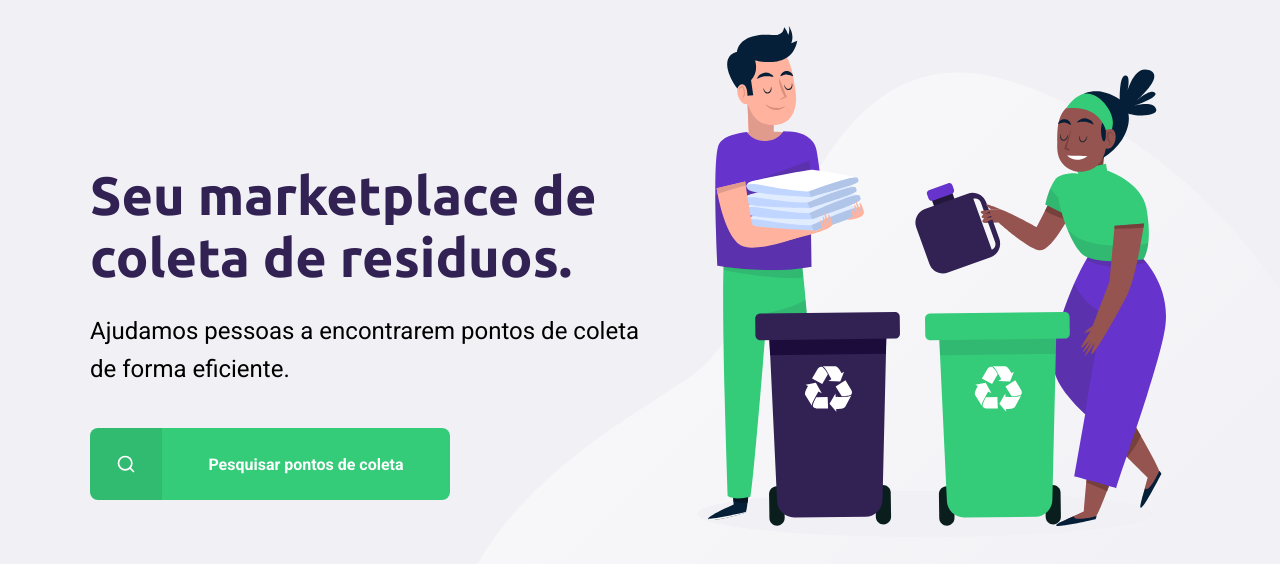
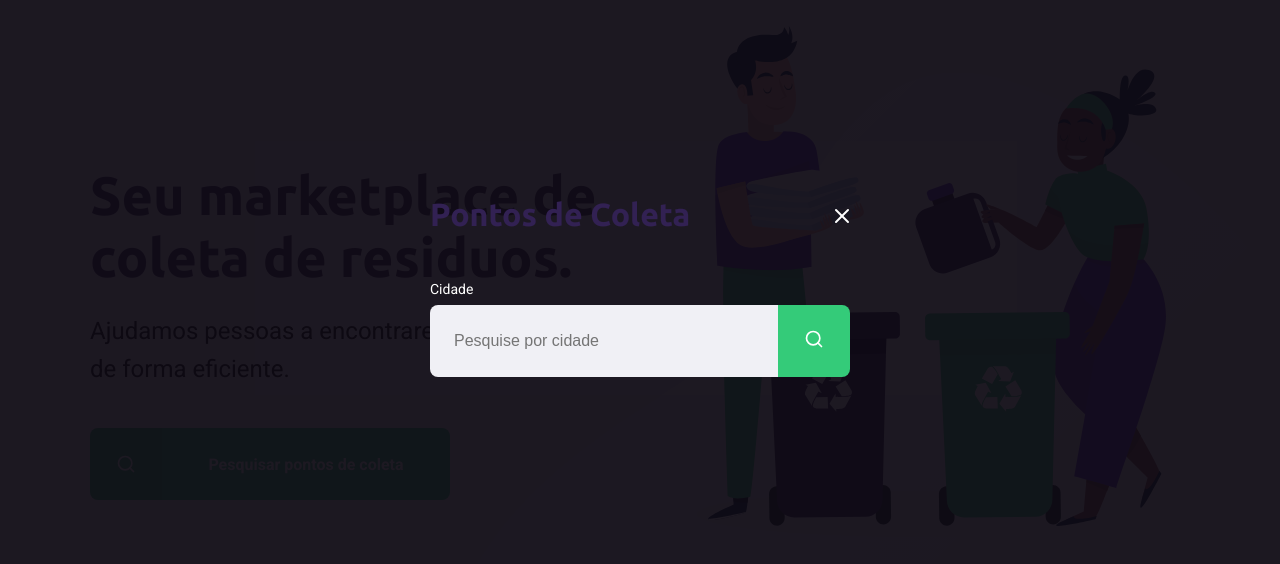
Before and after one commit to rafaelfaragao/nlwecoleta, a plain HTML site: page index.html in a window 1280 px wide. Both pictures are taken after a click on the link "Pesquisar pontos de coleta". Shown: the part 114-678 px from the top of the page. Drawn offline with Linux system fonts and the light colour scheme.

Commit message:
create modal search collect point

```diff
--- a/index.html
+++ b/index.html
@@ -10,6 +10,8 @@
 
     <link rel="stylesheet" href="/styles/main.css">
     <link rel="stylesheet" href="/styles/home.css">
+    <link rel="stylesheet" href="/styles/modal.css">
+
     <link rel="stylesheet" href="/styles/responsive.css">
 </head>
 
@@ -44,6 +46,28 @@
 
     </div>
 
+        <div id="modal" class="hide">
+            <div class="content">
+                <div class="header">
+                    <h1>Pontos de Coleta</h1>
+                    <a href="#">Fechar</a>
+                </div>
+                <form action="">
+                    <label for="search">Cidade</label>
+                    <div class="search field">
+                        <input type="text" name="search" placeholder="Pesquise por cidade">
+                        <button>
+                            <img src="/assets/search.svg" alt="Buscar">
+                        </button>
+                    </div>
+                </form>
+
+            </div>
+
+        </div>
+
+    <script src="/scripts/index.js"></script>
+
 </body>
 
 </html>
--- /dev/null
+++ b/scripts/index.js
@@ -0,0 +1,11 @@
+const buttonSearch = document.querySelector("#page-home main a")
+const modal = document.querySelector("#modal")
+const close = document.querySelector("#modal .header a")
+
+buttonSearch.addEventListener("click", ()=>{
+    modal.classList.remove("hide")
+})
+
+close.addEventListener("click", ()=>{
+    modal.classList.add("hide")
+})
--- /dev/null
+++ b/styles/modal.css
@@ -0,0 +1,86 @@
+#modal{
+    background-color: #0E0A14ef;
+
+    height: 100vh;
+    width: 100vw;
+
+    position: fixed;
+    top: 0;
+
+    display: flex;
+    justify-content: center;
+    align-items: center;
+
+    transition: 400ms;
+}
+
+#modal .content{
+    color: white;
+
+    width: 420px;
+}
+
+#modal.hide{
+    display: none;
+}
+
+#modal .header{
+    display: flex;
+    align-items: center;
+    justify-content: space-between;
+    margin-bottom: 48px;
+}
+
+#modal .header a{
+    background-image: url("../assets/x.svg");
+    width: 20px;
+    height: 20px;
+
+    display: flex;
+    font-size: 0.01px;
+}
+
+#modal .haeder h1{
+    color: white;
+    font-size: 36px;
+    line-height: 42px;
+}
+
+#modal form label{
+    font-size: 14px;
+    line-height: 16px;
+
+    display: block;
+    margin-bottom: 8px;
+}
+
+#modal form .field {
+    display: flex;
+}
+
+#modal form input{
+    flex: 1;
+
+    background-color: #f0f0f5; /* criar variavel color*/
+
+    border-radius: 8px 0 0 8px;
+    border: 0;
+
+    padding: 16px 24px;
+
+    font-size: 16px;
+    color: #6c6c80
+}
+
+#modal form button{
+    width: 72px;
+    height: 72px;
+
+    background-color: var(--primary-color);
+    border: 0;
+    border-radius: 0 8px 8px 0;
+}
+
+#modal form button:hover {
+    background-color: #2fb85e;
+}
```
